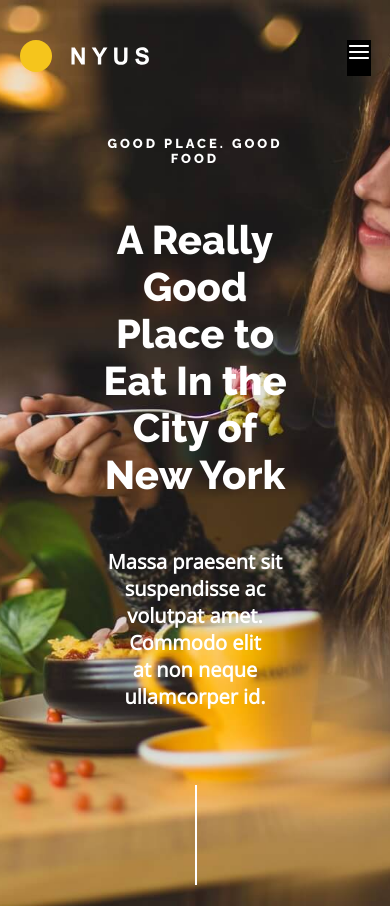
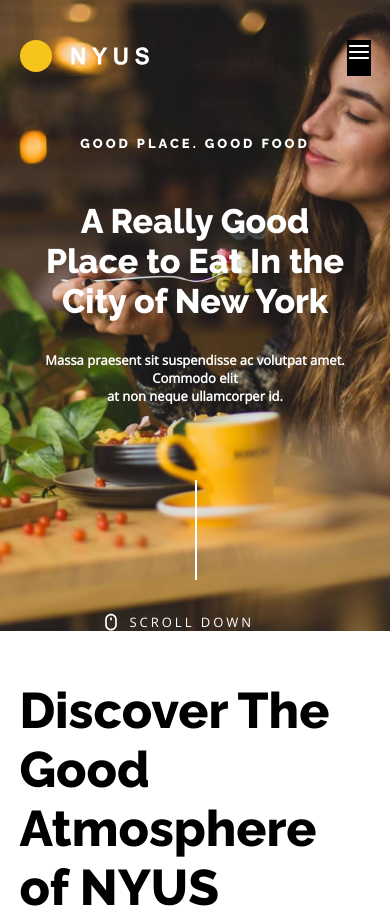
Before and after one commit to Abhinav-dm/new-web, a plain HTML site: page index.html in a window 390 px wide. Shown: the top 906 px of the page. Drawn offline with nearby package versions, Linux system fonts and the light colour scheme.

Commit message:
today update

```diff
--- a/index.css
+++ b/index.css
@@ -53,10 +53,11 @@ body{
 }
 
 .containers{
-    width: 50%;
+    width: 80%;
     margin: auto;
     margin-top: 60px;
     position: relative;
+    max-width: 920px;
 }
 
 .svg-icon {
@@ -1050,7 +1051,7 @@ body{
     .text-style-eat {
         color: white;
         text-align: center;
-        font-size: 40px;
+        font-size: 34px;
         margin-top: 50px !important;
         font-weight: 700;
         margin: auto;
@@ -1065,5 +1066,11 @@ body{
     .cake{
         width: 100%;
     }
-
+    .massa {
+        text-align: center;
+        color: white;
+        font-size: 13px;
+        margin-top: 30px;
+        font-family: 'Open Sans', sans-serif;
+    }
 }
```
